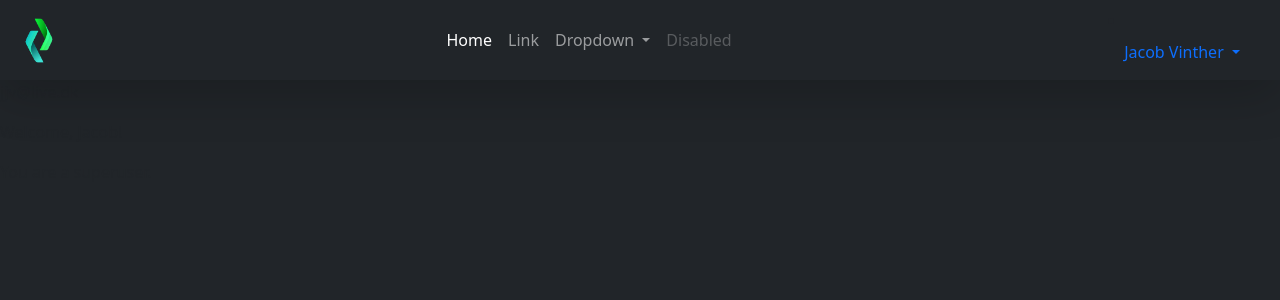
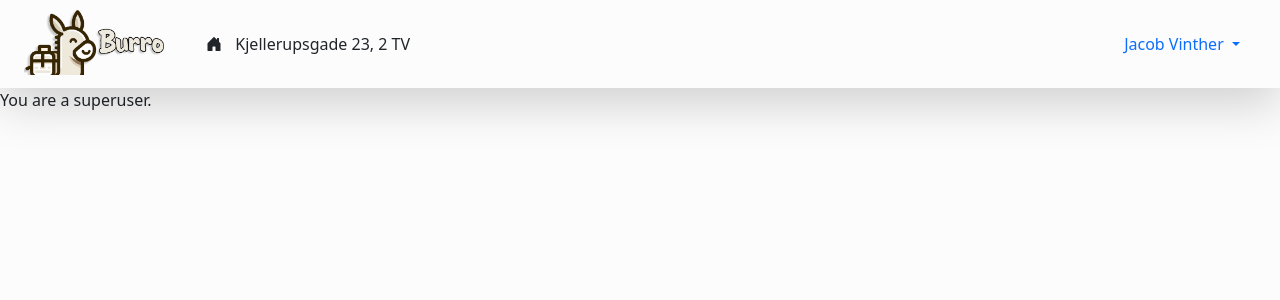
Before and after one commit to MrJapa/Django, a Django app: page / in a window 1280 px wide. Shown: the top 300 px of the page. Run offline with Django 5.2, Linux system fonts and the light colour scheme; a user stored in the database is signed in; some libraries are stand-ins or nearby versions.

Commit message:
NavBarChanges

```diff
--- a/Web/Japa/static/index.css
+++ b/Web/Japa/static/index.css
@@ -15,3 +15,11 @@
 .btn-outline-success:focus{
     box-shadow: 0 0 0 0.25rem rgba(7, 187, 35, .25) !important;
 }
+
+li {
+    list-style-type: none;
+}
+
+.icon::before {
+    margin-right: 5px;
+}
--- /dev/null
+++ b/Web/Japa/static/location.js
@@ -0,0 +1,19 @@
+window.onload = function() {
+    if (navigator.geolocation) {
+        navigator.geolocation.getCurrentPosition(showPosition);
+    } else {
+        document.getElementById("location").innerHTML = "Geolocation is not supported by this browser.";
+    }
+}
+
+function showPosition(position) {
+    fetch(`https://nominatim.openstreetmap.org/reverse?format=json&lat=${position.coords.latitude}&lon=${position.coords.longitude}`)
+        .then(response => response.json())
+        .then(data => {
+            let road = data.address.road;
+            let postalCode = data.address.postcode;
+            let city = data.address.city;
+            document.getElementById("location").innerHTML = `${road}, ${postalCode}, ${city}`;
+        })
+        .catch(error => console.error(error));
+}
--- a/Web/Japa/templates/base.html
+++ b/Web/Japa/templates/base.html
@@ -9,71 +9,51 @@
     <link href="https://cdn.jsdelivr.net/npm/bootstrap@5.0.0/dist/css/bootstrap.min.css" rel="stylesheet">
     <script src="https://cdn.jsdelivr.net/npm/@popperjs/core@2.9.2/dist/umd/popper.min.js"></script>
     <script src="https://cdn.jsdelivr.net/npm/bootstrap@5.0.1/dist/js/bootstrap.min.js"></script>
+    <script src="{% static 'location.js' %}"></script>
     <link rel="stylesheet" href="{% static 'index.css' %}" />
+    <link rel="stylesheet" href="https://cdn.jsdelivr.net/npm/bootstrap-icons@1.11.3/font/bootstrap-icons.min.css">
 </head>
 
-<body class="bg-dark">
-    <nav class="navbar navbar-expand-lg navbar-dark bg-dark shadow-lg">
-        <div class="container-fluid">
-            <a class="navbar-brand" href="{% url 'index'%}">
-                <img src="{% static 'images/iconGreen.png' %}" alt="icon" width="30px"/>
-            </a>
-            <button class="navbar-toggler" type="button" data-bs-toggle="collapse"
-                data-bs-target="#navbarSupportedContent" aria-controls="navbarSupportedContent" aria-expanded="false"
-                aria-label="Toggle navigation">
-                <span class="navbar-toggler-icon"></span>
-            </button>
-
-            <div class="collapse navbar-collapse" id="navbarSupportedContent">
-                <ul class="navbar-nav me-auto mb-2 mb-lg-0 justify-content-center" style="flex-grow: 1;">
-                    <li class="nav-item"">
-                        <a class=" nav-link active" aria-current="page" href="{% url 'index'%}">Home</a>
-                    </li>
-                    <li class="nav-item">
-                        <a class="nav-link" href="#">Link</a>
-                    </li>
-                    <li class="nav-item dropdown">
-                        <a class="nav-link dropdown-toggle" href="#" id="navbarDropdown" role="button"
-                            data-bs-toggle="dropdown" aria-expanded="false">
-                            Dropdown
-                        </a>
-                        <ul class="dropdown-menu" aria-labelledby="navbarDropdown">
-                            <li><a class="dropdown-item" href="#">Action</a></li>
-                            <li><a class="dropdown-item" href="#">Another action</a></li>
-                            <li>
-                                <hr class="dropdown-divider" />
-                            </li>
-                            <li>
-                                <a class="dropdown-item" href="#">Something else here</a>
-                            </li>
-                        </ul>
-                    </li>
-                    <li class="nav-item">
-                        <a class="nav-link disabled" href="#" tabindex="-1" aria-disabled="true">Disabled</a>
-                    </li>
-                </ul>
+<body class="bg-light-subtle">
+    <nav class="navbar navbar-expand-lg navbar-light shadow-lg">
+        <div class="container-fluid d-flex justify-content-between">
+            <div class="d-flex align-items-center">
+                <a class="navbar-brand my-0 pt-0 mt-0" href="{% url 'index'%}">
+                    <img src="{% static 'images/BurroLogo.png' %}" alt="icon" width="150px" />
                 </a>
                 {% if user.is_authenticated %}
-                <li class="nav-item dropdown">
-                    <a class="nav-link dropdown-toggle" href="#" id="navbarDropdown" role="button"
+                    <span class="ms-3 bi-house-door-fill icon">&nbsp;&nbsp;{{user.address}}</span>
+                {% else %}
+                    <span id="location" class="ms-3 bi-house-door-fill"></span>
+                {% endif %}
+            </div>
+
+            <div class="d-flex align-items-center">
+                {% if user.is_authenticated %}
+                <div class="nav-item dropdown me-0">
+                    <a class="nav-link dropdown-toggle active" href="#" id="navbarDropdown" role="button"
                         data-bs-toggle="dropdown" aria-expanded="false">
                         {{user.first_name}} {{ user.last_name }}
                     </a>
-                    <ul class="dropdown-menu" aria-labelledby="navbarDropdown">
-                        <li><a class="dropdown-item" href="#">Action</a></li>
-                        <li><a class="dropdown-item" href="#">Another action</a></li>
+                    <ul class="dropdown-menu dropdown-menu-end" aria-labelledby="navbarDropdown">
+                        <li><a class="dropdown-item" href="#">Profil</a></li>
+                        <li><a class="dropdown-item" href="#">Indstillinger</a></li>
                         <li>
                             <hr class="dropdown-divider" />
                         </li>
                         <li>
-                            <a class="dropdown-item" href="#">Something else here</a>
+                            <a class="dropdown-item" href="{% url 'logout' %}">Log ud</a>
                         </li>
                     </ul>
-                </li>
+                </div>
                 {% else %}
-                    <a class="btn btn-outline-success" type="button" href="{% url 'login'%}">
-                        Login
-                    </a>
+                    <li class="nav-item ms-auto justify-content-center" style="list-style-type: none;">
+                        <div class="float-end">
+                            <a class="btn btn-outline-success" type="button" href="{% url 'login'%}">
+                                Login
+                            </a>
+                        </div>
+                    </li>
                 {% endif %}
             </div>
         </div>
@@ -81,7 +61,8 @@
     <script src="https://stackpath.bootstrapcdn.com/bootstrap/5.0.0-beta1/js/bootstrap.bundle.min.js"></script>
     {% block login %}
     {% endblock %}
-    {% block superuser %}
+    {% block userinfo %}
     {% endblock %}
 </body>
+
 </html>
--- a/Web/Japa/templates/index.html
+++ b/Web/Japa/templates/index.html
@@ -1,16 +1,12 @@
 {% extends 'base.html' %}
-{% block title %}Home{% endblock %}
+{% block title %}Burro{% endblock %}
 
-{% block superuser %}
-<p>{{ user }}</p>
+{% block userinfo %}
 {% if user.is_authenticated %}
-  <p>Welcome, {{ user.first_name }}!</p>
   {% if user.is_superuser %}
     <p>You are a superuser.</p>
   {% else %}
     <p>You are not a superuser.</p>
   {% endif %}
-{% else %}
-  <p>You are not logged in.</p>
 {% endif %}
 {% endblock %}
--- a/Web/Japa/urls.py
+++ b/Web/Japa/urls.py
@@ -1,9 +1,12 @@
 from django.urls import path
+from django.contrib.auth import views as auth_views
 from . import views
+from .views import logout_view
 
 urlpatterns = [
     path('', views.index, name='index'),
     path('login/', views.login_view, name='login'),
     path('signup/', views.signup_view, name='signup'),
     path('success/', views.success_view, name='success'),
+    path('logout/', logout_view, name='logout'),
 ]
--- a/Web/Japa/views.py
+++ b/Web/Japa/views.py
@@ -2,12 +2,17 @@ from django.shortcuts import render, redirect
 from django.contrib.auth.models import User
 from django.contrib import messages
 from django.contrib.auth import authenticate, login
+from django.contrib.auth import logout
 from datetime import timedelta
 from .models import CustomUser
 
 # Create your views here.
 def index(request):
     return render(request, 'index.html', {'user': request.user})
+
+def logout_view(request):
+    logout(request)
+    return redirect('index')
 
 def login_view(request):
     if request.method == 'POST':
```
Also changed, not shown: Web/Japa/static/images/Burro.png (added), Web/Japa/static/images/BurroLogo.png (added), Web/Japa/static/images/Burro_.png (added), Web/db.sqlite3.
